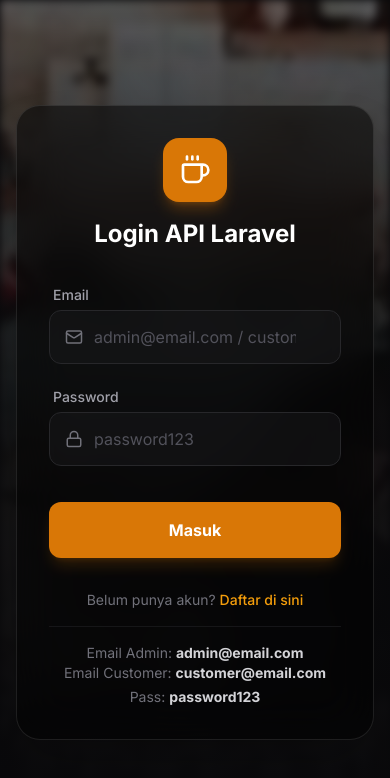
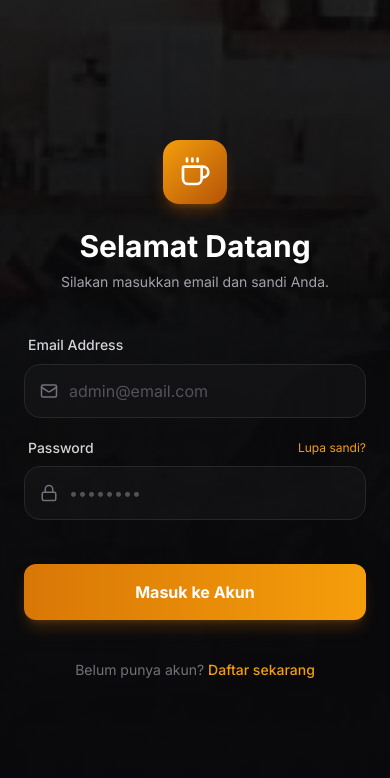
Before and after one commit to mhdraihan1005/kopikeliling, a Next.js app: page /login in a window 390 px wide. Shown: the top 778 px of the page. Built offline with nearby package versions, Linux system fonts and the light colour scheme.

Commit message:
membuat tampilan login lebih menarik,dan responsive

```diff
--- a/src/app/layout.tsx
+++ b/src/app/layout.tsx
@@ -23,7 +23,11 @@ export default function RootLayout({
 }) {
   return (
     <html lang="en">
-      <body className={inter.className}>
+      <body className={inter.className + " bg-black text-white"}>
+        {/* Global Fixed Background Support untuk Customer Pages */}
+        <div className="fixed inset-0 -z-50 bg-cover bg-center bg-no-repeat" style={{ backgroundImage: "url('/Barista.png')" }} />
+        <div className="fixed inset-0 -z-40 bg-black/80 backdrop-blur-[4px]" />
+
         <Script
           src="https://app.sandbox.midtrans.com/snap/snap.js"
           data-client-key={process.env.NEXT_PUBLIC_MIDTRANS_CLIENT_KEY || 'SB-Mid-client-Rl_bi2_3GbNCa3K9'}
--- a/src/app/login/page.tsx
+++ b/src/app/login/page.tsx
@@ -41,56 +41,90 @@ export default function LoginPage() {
   };
 
   return (
-    <div className="min-h-screen flex items-center justify-center relative overflow-hidden bg-zinc-950">
-      {/* Background Image & Overlay */}
+    <div className="min-h-screen flex bg-zinc-950">
+      {/* Kiri - Background & Branding (Hanya desktop) */}
+      <div className="hidden lg:flex lg:w-1/2 relative flex-col justify-between p-12 overflow-hidden">
         <div
-        className="absolute inset-0 bg-cover bg-center bg-no-repeat opacity-40 blur-sm"
+          className="absolute inset-0 bg-cover bg-center bg-no-repeat transition-transform duration-1000 scale-105"
           style={{ backgroundImage: "url('/Barista.png')" }}
         />
-      <div className="absolute inset-0 bg-gradient-to-t from-zinc-950 via-zinc-950/80 to-transparent" />
+        <div className="absolute inset-0 bg-gradient-to-r from-zinc-950 via-zinc-950/80 to-transparent" />
 
-      {/* Login Card */}
-      <div className="relative z-10 w-full max-w-md p-8 bg-black/50 backdrop-blur-xl border border-white/10 rounded-3xl shadow-2xl mx-4">
-        <div className="flex flex-col items-center mb-8">
-          <div className="w-16 h-16 bg-amber-600 rounded-2xl flex items-center justify-center mb-4 shadow-lg shadow-amber-600/30">
+        <div className="relative z-10 flex items-center gap-3">
+          <div className="w-12 h-12 bg-amber-600/20 backdrop-blur-sm border border-amber-500/50 rounded-xl flex items-center justify-center">
+            <Coffee size={24} className="text-amber-500" />
+          </div>
+          <span className="text-xl font-bold text-white tracking-widest uppercase">E-Coffee</span>
+        </div>
+
+        <div className="relative z-10 max-w-lg mb-12">
+          <h1 className="text-5xl font-bold text-white mb-6 leading-tight">
+            Mulai Hari Anda dengan<br/>
+            <span className="text-transparent bg-clip-text bg-gradient-to-r from-amber-500 to-amber-300">
+              Kopi Terbaik.
+            </span>
+          </h1>
+          <p className="text-zinc-400 text-lg leading-relaxed">
+            Pesan kopi keliling favorit Anda dari mana saja, dan kami akan mengantarkannya dengan senyum.
+          </p>
+        </div>
+      </div>
+
+      {/* Kanan - Form Login */}
+      <div className="w-full lg:w-1/2 flex items-center justify-center p-6 lg:p-12 relative overflow-y-auto">
+        {/* Mobile Background (hanya muncul di layar kecil) */}
+        <div
+          className="absolute inset-0 bg-cover bg-center bg-no-repeat opacity-20 lg:hidden"
+          style={{ backgroundImage: "url('/Barista.png')" }}
+        />
+        <div className="absolute inset-0 bg-gradient-to-t from-zinc-950 via-zinc-950/90 to-zinc-950/40 lg:hidden" />
+
+        {/* Container Form */}
+        <div className="w-full max-w-sm relative z-10">
+          <div className="flex flex-col items-center lg:items-start mb-10">
+            <div className="w-16 h-16 bg-gradient-to-br from-amber-500 to-amber-700 rounded-2xl flex items-center justify-center mb-6 lg:hidden shadow-lg shadow-amber-600/30">
               <Coffee size={32} className="text-white" />
             </div>
-          <h2 className="text-2xl font-bold text-white">Login API Laravel</h2>
+            <h2 className="text-3xl font-bold text-white mb-2 text-center lg:text-left">Selamat Datang</h2>
+            <p className="text-zinc-400 text-center lg:text-left text-sm">Silakan masukkan email dan sandi Anda.</p>
           </div>
 
           {error && (
-          <div className="bg-red-500/10 border border-red-500/50 text-red-500 p-3 rounded-xl mb-6 text-sm text-center">
+            <div className="bg-red-500/10 border border-red-500/30 text-red-400 p-4 rounded-2xl mb-8 text-sm text-center font-medium">
               {error}
             </div>
           )}
 
           <form onSubmit={handleLogin} className="flex flex-col gap-5">
-          <div className="space-y-1">
-             <label className="text-sm text-zinc-400 font-medium ml-1">Email</label>
-             <div className="relative">
-               <Mail size={18} className="absolute left-4 top-1/2 -translate-y-1/2 text-zinc-500" />
+            <div className="space-y-2">
+               <label className="text-sm text-zinc-300 font-medium ml-1">Email Address</label>
+               <div className="relative group">
+                 <Mail size={18} className="absolute left-4 top-1/2 -translate-y-1/2 text-zinc-500 group-focus-within:text-amber-500 transition-colors" />
                  <input
                    type="email"
                    required
                    value={email}
                    onChange={(e) => setEmail(e.target.value)}
-                 className="w-full bg-zinc-900/50 border border-zinc-800 text-white fill-transparent px-11 py-3.5 rounded-xl outline-none focus:border-amber-600/50 focus:ring-1 focus:ring-amber-600/50 transition-all placeholder:text-zinc-600"
-                 placeholder="admin@email.com / customer@email.com"
+                   className="w-full bg-zinc-900/50 lg:bg-zinc-900 border border-zinc-800 text-white px-11 py-3.5 rounded-2xl outline-none focus:bg-zinc-900 focus:border-amber-500 focus:ring-4 focus:ring-amber-500/10 transition-all placeholder:text-zinc-600"
+                   placeholder="admin@email.com"
                  />
                </div>
             </div>
 
-          <div className="space-y-1">
-             <label className="text-sm text-zinc-400 font-medium ml-1">Password</label>
-             <div className="relative">
-               <Lock size={18} className="absolute left-4 top-1/2 -translate-y-1/2 text-zinc-500" />
+            <div className="space-y-2">
+               <div className="flex items-center justify-between ml-1">
+                 <label className="text-sm text-zinc-300 font-medium">Password</label>
+                 <a href="#" className="text-xs text-amber-500 hover:text-amber-400 transition-colors">Lupa sandi?</a>
+               </div>
+               <div className="relative group">
+                 <Lock size={18} className="absolute left-4 top-1/2 -translate-y-1/2 text-zinc-500 group-focus-within:text-amber-500 transition-colors" />
                  <input
                    type="password"
                    required
                    value={password}
                    onChange={(e) => setPassword(e.target.value)}
-                 className="w-full bg-zinc-900/50 border border-zinc-800 text-white fill-transparent px-11 py-3.5 rounded-xl outline-none focus:border-amber-600/50 focus:ring-1 focus:ring-amber-600/50 transition-all placeholder:text-zinc-600"
-                 placeholder="password123"
+                   className="w-full bg-zinc-900/50 lg:bg-zinc-900 border border-zinc-800 text-white px-11 py-3.5 rounded-2xl outline-none focus:bg-zinc-900 focus:border-amber-500 focus:ring-4 focus:ring-amber-500/10 transition-all placeholder:text-zinc-600"
+                   placeholder="••••••••"
                  />
                </div>
             </div>
@@ -98,23 +132,19 @@ export default function LoginPage() {
             <button
               type="submit"
               disabled={loading}
-            className="mt-4 w-full flex items-center justify-center gap-2 bg-amber-600 hover:bg-amber-500 disabled:opacity-50 disabled:hover:bg-amber-600 text-white font-bold py-4 rounded-xl transition-all shadow-lg shadow-amber-600/20"
+              className="mt-6 w-full flex items-center justify-center gap-2 bg-gradient-to-r from-amber-600 to-amber-500 hover:from-amber-500 hover:to-amber-400 disabled:opacity-50 disabled:grayscale text-white font-bold py-4 rounded-xl transition-all shadow-lg shadow-amber-600/25 hover:shadow-amber-500/40 hover:-translate-y-0.5 active:translate-y-0"
             >
-            {loading ? <Loader2 size={20} className="animate-spin" /> : "Masuk"}
+              {loading ? <Loader2 size={20} className="animate-spin" /> : "Masuk ke Akun"}
             </button>
           </form>
 
-        <div className="mt-8 text-center text-zinc-500 text-sm">
-          <p className="mb-4">
+          <div className="mt-10 text-center">
+            <p className="text-zinc-500 text-sm mb-6">
               Belum punya akun?{" "}
-            <Link href="/register" className="text-amber-500 hover:text-amber-400 font-medium underline-offset-4 hover:underline transition-all">
-              Daftar di sini
+              <Link href="/register" className="text-amber-500 hover:text-amber-400 font-medium hover:underline underline-offset-4 transition-all">
+                Daftar sekarang
               </Link>
             </p>
-          <div className="pt-4 border-t border-zinc-800/50">
-            <p>Email Admin: <strong className="text-zinc-300">admin@email.com</strong></p>
-            <p>Email Customer: <strong className="text-zinc-300">customer@email.com</strong></p>
-            <p className="mt-1">Pass: <strong className="text-zinc-300">password123</strong></p>
           </div>
         </div>
       </div>
--- a/src/app/register/page.tsx
+++ b/src/app/register/page.tsx
@@ -25,12 +25,8 @@ export default function RegisterPage() {
     const success = await register(name, email, password);
 
     if (success) {
-      toast.success("Pendaftaran berhasil! Menyambungkan ke menu...");
-      const userStr = localStorage.getItem('user');
-      if (userStr) {
-        // Karena default register adalah Customer, navigasikan ke home
-        router.push('/');
-      }
+      toast.success("Pendaftaran berhasil! Silakan login.");
+      router.push('/login');
     } else {
       toast.error("Pendaftaran gagal. Email mungkin sudah terpakai.");
       setError("Pendaftaran gagal. Email mungkin sudah terdaftar atau password kurang dari 6 karakter.");
@@ -39,69 +35,104 @@ export default function RegisterPage() {
   };
 
   return (
-    <div className="min-h-screen flex items-center justify-center relative overflow-hidden bg-zinc-950">
+    <div className="min-h-screen flex bg-zinc-950">
+      {/* Kiri - Background & Branding (Hanya desktop) */}
+      <div className="hidden lg:flex lg:w-1/2 relative flex-col justify-between p-12 overflow-hidden">
         <div
-        className="absolute inset-0 bg-cover bg-center bg-no-repeat opacity-40 blur-sm"
+          className="absolute inset-0 bg-cover bg-center bg-no-repeat transition-transform duration-1000 scale-105 opacity-80"
           style={{ backgroundImage: "url('/Barista.png')" }}
         />
-      <div className="absolute inset-0 bg-gradient-to-t from-zinc-950 via-zinc-950/80 to-transparent" />
+        <div className="absolute inset-0 bg-gradient-to-r from-zinc-950 via-zinc-950/80 to-transparent" />
 
-      <div className="relative z-10 w-full max-w-md p-8 bg-black/50 backdrop-blur-xl border border-white/10 rounded-3xl shadow-2xl mx-4">
-        <div className="flex flex-col items-center mb-8">
-          <div className="w-16 h-16 bg-amber-600 rounded-2xl flex items-center justify-center mb-4 shadow-lg shadow-amber-600/30">
+        <div className="relative z-10 flex items-center gap-3">
+          <div className="w-12 h-12 bg-amber-600/20 backdrop-blur-sm border border-amber-500/50 rounded-xl flex items-center justify-center">
+            <Coffee size={24} className="text-amber-500" />
+          </div>
+          <span className="text-xl font-bold text-white tracking-widest uppercase">E-Coffee</span>
+        </div>
+
+        <div className="relative z-10 max-w-lg mb-12">
+          <h1 className="text-5xl font-bold text-white mb-6 leading-tight">
+            Bergabunglah dengan<br/>
+            <span className="text-transparent bg-clip-text bg-gradient-to-r from-amber-500 to-amber-300">
+              Komunitas Kami.
+            </span>
+          </h1>
+          <p className="text-zinc-400 text-lg leading-relaxed">
+            Dapatkan pengalaman pesan kopi yang cepat, mudah, dan nikmati berbagai promo eksklusif untuk setiap member kami.
+          </p>
+        </div>
+      </div>
+
+      {/* Kanan - Form Register */}
+      <div className="w-full lg:w-1/2 flex items-center justify-center p-6 lg:p-12 relative overflow-y-auto">
+        {/* Mobile Background (hanya muncul di layar kecil) */}
+        <div
+          className="absolute inset-0 bg-cover bg-center bg-no-repeat opacity-20 lg:hidden"
+          style={{ backgroundImage: "url('/Barista.png')" }}
+        />
+        <div className="absolute inset-0 bg-gradient-to-t from-zinc-950 via-zinc-950/90 to-zinc-950/40 lg:hidden" />
+
+        {/* Container Form */}
+        <div className="w-full max-w-sm relative z-10">
+          <div className="flex flex-col items-center lg:items-start mb-8">
+            <div className="w-16 h-16 bg-gradient-to-br from-amber-500 to-amber-700 rounded-2xl flex items-center justify-center mb-6 lg:hidden shadow-lg shadow-amber-600/30">
               <Coffee size={32} className="text-white" />
             </div>
-          <h2 className="text-2xl font-bold text-white">Daftar Akun Baru</h2>
+            <h2 className="text-3xl font-bold text-white mb-2 text-center lg:text-left">Daftar Akun Baru</h2>
+            <p className="text-zinc-400 text-center lg:text-left text-sm">Lengkapi data di bawah ini untuk bergabung.</p>
           </div>
 
           {error && (
-          <div className="bg-red-500/10 border border-red-500/50 text-red-500 p-3 rounded-xl mb-6 text-sm text-center">
+            <div className="bg-red-500/10 border border-red-500/30 text-red-400 p-4 rounded-2xl mb-6 text-sm text-center font-medium animate-in fade-in slide-in-from-top-2">
               {error}
             </div>
           )}
 
-        <form onSubmit={handleRegister} className="flex flex-col gap-5">
-          <div className="space-y-1">
-             <label className="text-sm text-zinc-400 font-medium ml-1">Nama Lengkap</label>
-             <div className="relative">
-               <User size={18} className="absolute left-4 top-1/2 -translate-y-1/2 text-zinc-500" />
+          <form onSubmit={handleRegister} className="flex flex-col gap-4">
+            <div className="space-y-1.5">
+               <label className="text-sm text-zinc-300 font-medium ml-1">Nama Lengkap</label>
+               <div className="relative group">
+                 <User size={18} className="absolute left-4 top-1/2 -translate-y-1/2 text-zinc-500 group-focus-within:text-amber-500 transition-colors" />
                  <input
                    type="text"
                    required
                    value={name}
                    onChange={(e) => setName(e.target.value)}
-                 className="w-full bg-zinc-900/50 border border-zinc-800 text-white fill-transparent px-11 py-3.5 rounded-xl outline-none focus:border-amber-600/50 focus:ring-1 focus:ring-amber-600/50 transition-all placeholder:text-zinc-600"
-                 placeholder="Budi Gunawan"
+                   className="w-full bg-zinc-900/50 lg:bg-zinc-900 border border-zinc-800 text-white px-11 py-3.5 rounded-2xl outline-none focus:bg-zinc-900 focus:border-amber-500 focus:ring-4 focus:ring-amber-500/10 transition-all placeholder:text-zinc-600"
+                   placeholder=""
                  />
                </div>
             </div>
 
-          <div className="space-y-1">
-             <label className="text-sm text-zinc-400 font-medium ml-1">Email</label>
-             <div className="relative">
-               <Mail size={18} className="absolute left-4 top-1/2 -translate-y-1/2 text-zinc-500" />
+            <div className="space-y-1.5">
+               <label className="text-sm text-zinc-300 font-medium ml-1">Email Address</label>
+               <div className="relative group">
+                 <Mail size={18} className="absolute left-4 top-1/2 -translate-y-1/2 text-zinc-500 group-focus-within:text-amber-500 transition-colors" />
                  <input
                    type="email"
                    required
                    value={email}
                    onChange={(e) => setEmail(e.target.value)}
-                 className="w-full bg-zinc-900/50 border border-zinc-800 text-white fill-transparent px-11 py-3.5 rounded-xl outline-none focus:border-amber-600/50 focus:ring-1 focus:ring-amber-600/50 transition-all placeholder:text-zinc-600"
+                   className="w-full bg-zinc-900/50 lg:bg-zinc-900 border border-zinc-800 text-white px-11 py-3.5 rounded-2xl outline-none focus:bg-zinc-900 focus:border-amber-500 focus:ring-4 focus:ring-amber-500/10 transition-all placeholder:text-zinc-600"
                    placeholder="email@anda.com"
                  />
                </div>
             </div>
 
-          <div className="space-y-1">
-             <label className="text-sm text-zinc-400 font-medium ml-1">Password</label>
-             <div className="relative">
-               <Lock size={18} className="absolute left-4 top-1/2 -translate-y-1/2 text-zinc-500" />
+            <div className="space-y-1.5">
+               <div className="flex items-center justify-between ml-1">
+                 <label className="text-sm text-zinc-300 font-medium">Password</label>
+               </div>
+               <div className="relative group">
+                 <Lock size={18} className="absolute left-4 top-1/2 -translate-y-1/2 text-zinc-500 group-focus-within:text-amber-500 transition-colors" />
                  <input
                    type="password"
                    required
                    minLength={6}
                    value={password}
                    onChange={(e) => setPassword(e.target.value)}
-                 className="w-full bg-zinc-900/50 border border-zinc-800 text-white fill-transparent px-11 py-3.5 rounded-xl outline-none focus:border-amber-600/50 focus:ring-1 focus:ring-amber-600/50 transition-all placeholder:text-zinc-600"
+                   className="w-full bg-zinc-900/50 lg:bg-zinc-900 border border-zinc-800 text-white px-11 py-3.5 rounded-2xl outline-none focus:bg-zinc-900 focus:border-amber-500 focus:ring-4 focus:ring-amber-500/10 transition-all placeholder:text-zinc-600"
                    placeholder="Minimal 6 karakter"
                  />
                </div>
@@ -110,21 +141,22 @@ export default function RegisterPage() {
             <button
               type="submit"
               disabled={loading}
-            className="mt-4 w-full flex items-center justify-center gap-2 bg-amber-600 hover:bg-amber-500 disabled:opacity-50 disabled:hover:bg-amber-600 text-white font-bold py-4 rounded-xl transition-all shadow-lg shadow-amber-600/20"
+              className="mt-4 w-full flex items-center justify-center gap-2 bg-gradient-to-r from-amber-600 to-amber-500 hover:from-amber-500 hover:to-amber-400 disabled:opacity-50 disabled:grayscale text-white font-bold py-4 rounded-xl transition-all shadow-lg shadow-amber-600/25 hover:shadow-amber-500/40 hover:-translate-y-0.5 active:translate-y-0"
             >
               {loading ? <Loader2 size={20} className="animate-spin" /> : "Buat Akun"}
             </button>
           </form>
 
           <div className="mt-8 text-center text-zinc-500 text-sm">
-          <p>
+            <p className="mb-6">
               Sudah punya akun?{" "}
-            <Link href="/login" className="text-amber-500 hover:text-amber-400 font-medium underline-offset-4 hover:underline transition-all">
+              <Link href="/login" className="text-amber-500 hover:text-amber-400 font-medium hover:underline underline-offset-4 transition-all">
                 Login di sini
               </Link>
             </p>
           </div>
         </div>
       </div>
+    </div>
   );
 }
--- a/src/components/CustomerNavbar.tsx
+++ b/src/components/CustomerNavbar.tsx
@@ -33,16 +33,21 @@ export default function CustomerNavbar() {
     { name: "Pesanan", href: "/riwayat" },
   ];
 
+  const [isMobileMenuOpen, setIsMobileMenuOpen] = useState(false);
+
   return (
-    <nav className="rounded-none border border-zinc-200/80 bg-[#333333] px-6 py-3 shadow-sm dark:border-zinc-800">
-      <div className="mx-auto flex max-w-7xl items-center justify-between gap-4 text-sm">
+    <nav className="border-b border-zinc-200/80 bg-[#333333] shadow-sm dark:border-zinc-800 relative z-50">
+      <div className="mx-auto flex max-w-7xl items-center justify-between px-4 py-3 md:px-6">
 
+        {/* Logo */}
         <div className="flex items-center gap-2 font-bold text-white">
           <Coffee size={20} className="text-white" />
-          <span className="tracking-tight">E-Coffee Keliling</span>
+          <span className="tracking-tight hidden sm:block">E-Coffee Keliling</span>
+          <span className="tracking-tight sm:hidden">E-Coffee</span>
         </div>
 
-        <div className="flex items-center gap-2">
+        {/* Desktop Menu */}
+        <div className="hidden md:flex items-center gap-2 text-sm">
           {navLinks.map((link) => {
             const isActive = pathname === link.href;
             return (
@@ -88,30 +93,97 @@ export default function CustomerNavbar() {
               )}
             </div>
           ) : (
-            <Link href="/login" className="ml-2 font-bold text-white hover:text-zinc-300">
+            <Link href="/login" className="ml-2 px-4 py-1.5 rounded-lg font-bold text-white bg-amber-600 hover:bg-amber-500 transition-colors">
               Login
             </Link>
           )}
+        </div>
 
+        {/* Mobile & Cart Buttons */}
+        <div className="flex items-center gap-3">
+          {/* Cart Icon (Always Visible) */}
           <button
             onClick={() => setIsCartOpen(true)}
-            className="ml-4 relative p-2 text-white hover:text-zinc-300 transition-colors"
+            className="relative p-2 text-white hover:text-zinc-300 transition-colors"
           >
             <ShoppingCart size={20} />
             {totalItems > 0 && (
-              <span className="absolute -top-1 -right-1 bg-amber-500 text-white text-xs rounded-full w-5 h-5 flex items-center justify-center font-bold animate-pulse">
+              <span className="absolute top-0 right-0 bg-amber-500 text-white text-[10px] rounded-full w-4 h-4 flex items-center justify-center font-bold animate-pulse">
                 {totalItems}
               </span>
             )}
           </button>
+
+          {/* Hamburger Menu (Mobile Only) */}
+          <button
+            onClick={() => setIsMobileMenuOpen(!isMobileMenuOpen)}
+            className="p-2 text-white md:hidden hover:bg-zinc-700/50 rounded-lg transition-colors"
+          >
+            <div className="space-y-1.5 w-5">
+              <div className={`h-0.5 bg-white transition-all ${isMobileMenuOpen ? 'rotate-45 translate-y-2' : ''}`} />
+              <div className={`h-0.5 bg-white transition-all ${isMobileMenuOpen ? 'opacity-0' : ''}`} />
+              <div className={`h-0.5 bg-white transition-all ${isMobileMenuOpen ? '-rotate-45 -translate-y-2' : ''}`} />
+            </div>
+          </button>
         </div>
       </div>
+
+      {/* Mobile Menu Dropdown */}
+      {isMobileMenuOpen && (
+        <div className="md:hidden border-t border-zinc-700 bg-[#333333] px-4 py-3 pb-6 flex flex-col gap-3 shadow-xl absolute w-full left-0 z-40">
+          {navLinks.map((link) => {
+            const isActive = pathname === link.href;
+            return (
+              <Link
+                key={link.href}
+                href={link.href}
+                onClick={() => setIsMobileMenuOpen(false)}
+                className={`rounded-lg px-4 py-2.5 font-medium transition-all ${
+                  isActive
+                    ? "bg-amber-500/10 text-amber-500"
+                    : "text-zinc-300 hover:bg-zinc-700/50 hover:text-white"
+                }`}
+              >
+                {link.name}
+              </Link>
+            );
+          })}
+
+          <div className="h-px w-full bg-zinc-700 my-1 font-bold"></div>
+
+          {user ? (
+            <div className="flex flex-col gap-2">
+              <div className="px-4 py-2 text-white">
+                <div className="font-medium text-sm">Masuk sebagai: {user.name}</div>
+              </div>
+              <button
+                onClick={() => {
+                  handleLogout();
+                  setIsMobileMenuOpen(false);
+                }}
+                className="rounded-lg px-4 py-2.5 text-left font-medium text-red-400 hover:bg-red-500/10 flex items-center gap-2 transition-all"
+              >
+                <LogOut size={18} />
+                Logout
+              </button>
+            </div>
+          ) : (
+            <Link
+              href="/login"
+              onClick={() => setIsMobileMenuOpen(false)}
+              className="rounded-lg px-4 py-2.5 font-bold text-black bg-amber-500 text-center transition-all mt-2"
+            >
+              Login / Daftar
+            </Link>
+          )}
+        </div>
+      )}
 
       {/* Render Cart Sidebar */}
       <CartSidebar isOpen={isCartOpen} onClose={() => setIsCartOpen(false)} />
 
       {showUserMenu && (
-        <div className="fixed inset-0 z-40" onClick={() => setShowUserMenu(false)} />
+        <div className="fixed inset-0 z-30" onClick={() => setShowUserMenu(false)} />
       )}
     </nav>
   );
```
Also changed, not shown: src/app/(customer)/menu/page.tsx (+2 -7 lines), src/app/(customer)/page.tsx (+2 -8 lines), src/app/(customer)/riwayat/page.tsx (+2 -7 lines), src/contexts/AuthContext.tsx (+0 -11 lines). Lines whose indentation alone changed are shown as unchanged.
